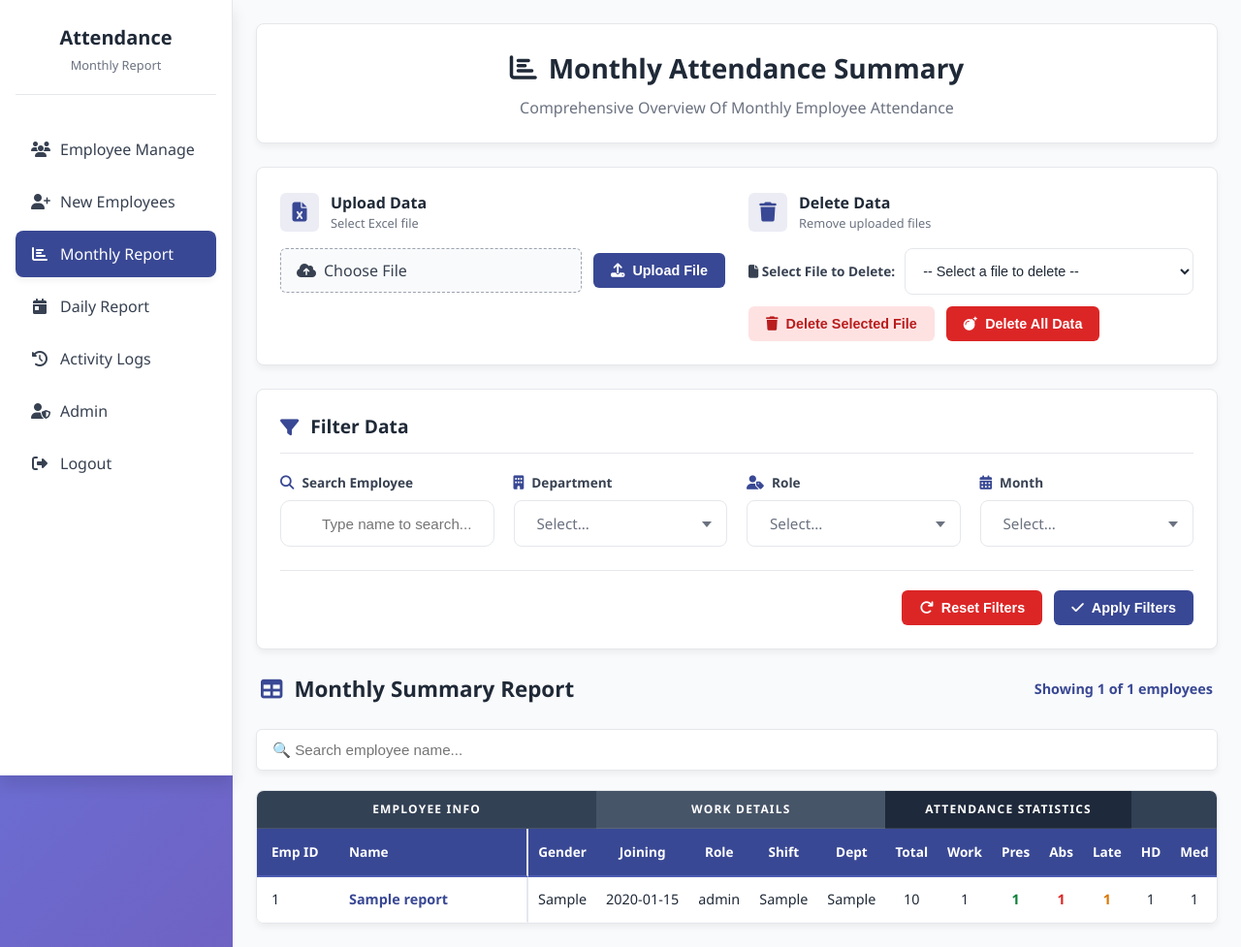
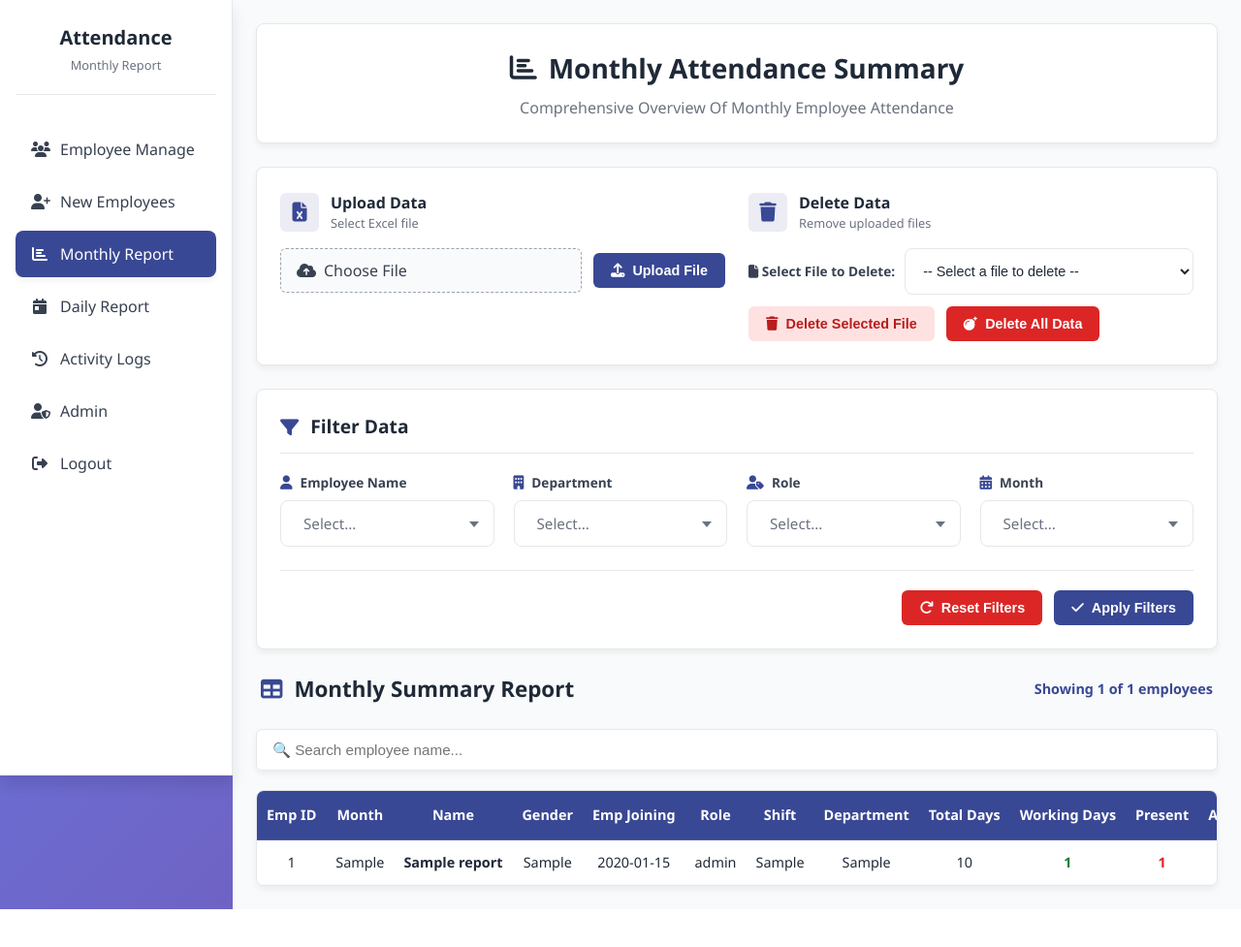
Before and after one commit to Abdul-Subhan-098/ATTENDANCE-MANAGEMENT-SYS, a Flask app: page / in a window 1280 px wide. Shown: the whole page at 97% size. After the commit the page ends 938 px from the top, so only its background shows below. Run offline with Flask 3, Linux system fonts and the light colour scheme; the visitor is signed in with stand-in values (Sample User, id 1); tables that the repository leaves empty hold one stand-in row (values such as "Sample post").

Commit message:
DATA DUPLICATION FIX

```diff
--- a/app/routes.py
+++ b/app/routes.py
@@ -140,7 +140,8 @@ def _format_monthly_record(record):
         "WorkingDays": getattr(record, "working_days", 0) or 0,
         "PunchMissed": getattr(record, "punch_missed", 0) or 0,
         "MedicalLeave": getattr(record, "medical_leave", 0) or 0,  # NEW
-        "CasualLeave": getattr(record, "casual_leave", 0) or 0     # NEW
+        "CasualLeave": getattr(record, "casual_leave", 0) or 0,     # NEW
+        "Month": record.report_month or ""  # NEW: Required for filtering
     }
 
 
@@ -387,9 +388,6 @@ def employees():
     daily_employee_names_query = db.session.query(DailyReport.employee_name).distinct().all()
     daily_employee_names = sorted([name[0] for name in daily_employee_names_query if name[0]])
 
-    # Fetch new employees (potential employees from attendance not yet confirmed)
-    new_employees_list = NewEmployee.query.order_by(NewEmployee.name).all()
-
     # Role options and gender options for the form
     roles = ["Full-Timer", "Part-Timer"]
     genders = ["Male", "Female"]
@@ -398,62 +396,10 @@ def employees():
         "employees.html",
         employees=employee_list,
         daily_names=daily_employee_names,
-        new_employees=new_employees_list,
         current_date=datetime.today().strftime("%Y-%m-%d"),
         roles=roles,
         genders=genders
     )
-
-
-@main.route("/api/potential_employee/details/<name>")
-@login_required
-def get_potential_employee_details(name):
-    """Fetch potential employee (NewEmployee) details by name for auto-filling."""
-    try:
-        new_emp = NewEmployee.query.filter_by(name=name).first()
-        if not new_emp:
-            return jsonify({"success": False, "message": "Potential employee not found"}), 404
-
-        return jsonify({
-            "success": True,
-            "employee": {
-                "emp_id": new_emp.emp_id,
-                "name": new_emp.name,
-                "joining_date": new_emp.created_at.strftime("%Y-%m-%d") if new_emp.created_at else ""
-            }
-        })
-    except Exception as e:
-        logger.error(f"Error fetching potential employee details: {e}")
-        return jsonify({"success": False, "message": str(e)}), 500
-
-
-
-
-@main.route("/api/employee/details/<name>")
-@login_required
-def get_employee_details(name):
-    """Fetch employee details by name for auto-filling the form."""
-    try:
-        employee = Employee.query.filter_by(name=name).first()
-        if not employee:
-            return jsonify({"success": False, "message": "Employee not found"}), 404
-
-        return jsonify({
-            "success": True,
-            "employee": {
-                "name": employee.name,
-                "emp_id": employee.emp_id,
-                "joining_date": employee.joining_date.strftime("%Y-%m-%d") if employee.joining_date else "",
-                "department": employee.department,
-                "shift": employee.shift,
-                "role": employee.role,
-                "gender": employee.gender,
-                "last_updated_date": employee.last_updated_date.strftime("%Y-%m-%d") if employee.last_updated_date else ""
-            }
-        })
-    except Exception as e:
-        logger.error(f"Error fetching employee details: {e}")
-        return jsonify({"success": False, "message": str(e)}), 500
 
 
 @main.route("/admin_panel", methods=["GET", "POST"])
@@ -589,12 +535,18 @@ def upload_file():
 
     employee_names = _get_unique_employee_names()
     _initialize_default_shifts(employee_names)
-    monthly_data = generate_monthly_report_from_daily()
+
+    # Generate report (updates DB)
+    generate_monthly_report_from_daily()
+
+    # Fetch ALL monthly data to ensure UI remains consistent with index route
+    all_monthly_data = MonthlyReport.query.order_by(MonthlyReport.name).all()
+    formatted_monthly_data = [_format_monthly_record(record) for record in all_monthly_data]
 
     return render_template(
         "index.html",
         message=status_message,
-        table=monthly_data,
+        table=formatted_monthly_data,
         employees=employee_names,
         employee_shifts=_employee_shifts
     )
@@ -1151,7 +1103,7 @@ def get_leave_history():
                 "total_days": total_days,
                 "reason": leave.reason or "",
                 "applied_date": leave.applied_date.strftime("%Y-%m-%d") if leave.applied_date else "",
-                "status": "Approved"
+                "status": "Approved"  # or get real status if you track it
             })
         return jsonify(data)
     except Exception as e:
--- a/app/service/monthly_service.py
+++ b/app/service/monthly_service.py
@@ -292,7 +292,8 @@ def generate_monthly_report_from_daily(month_str: Optional[str] = None) -> List[
             "WorkingDays": working_days,
             "PunchMissed": safe(data["PunchMissedCount"]),
             "MedicalLeave": safe(data["MedicalLeave"]),
-            "CasualLeave": safe(data["CasualLeave"])
+            "CasualLeave": safe(data["CasualLeave"]),
+            "Month": month_str
         })
 
     return results
--- a/app/static/js/monthly.js
+++ b/app/static/js/monthly.js
@@ -62,7 +62,7 @@ const createElement = (html) => {
 function cacheElements() {
     const elements = [
         'sidebar', 'mainContent', 'sidebarToggle',
-        'employeeSearch', 'departmentFilter', 'roleFilter', 'monthFilter',
+        'employeeFilter', 'departmentFilter', 'roleFilter', 'monthFilter',
         'filterTags', 'filterCount', 'applyFilters', 'resetFilters',
         'agentSearch', 'summaryTable', 'tableContainer', 'noResultsMessage',
         'fileDropdown', 'deleteFileBtn', 'batchIdInput', 'dropdownSpinner',
@@ -88,7 +88,7 @@ function cacheElements() {
 
 function initializeSelect2() {
     if (window.$ && $.fn.select2) {
-        $('#departmentFilter, #roleFilter, #monthFilter').select2({
+        $('#employeeFilter, #departmentFilter, #roleFilter, #monthFilter').select2({
             placeholder: "Select...",
             allowClear: true,
             width: '100%'
@@ -123,11 +123,11 @@ function initializeFilters() {
     DOM.applyFilters.addEventListener('click', applyTableFilters);
     DOM.resetFilters.addEventListener('click', resetAllFilters);
 
-    // Auto-apply filters when inputs change
-    $('#departmentFilter, #roleFilter, #monthFilter').on('change', applyTableFilters);
-    if (DOM.employeeSearch) {
-        DOM.employeeSearch.addEventListener('input', applyTableFilters);
-    }
+    // Auto-apply filters when Select2 changes (optional)
+    $('#employeeFilter, #departmentFilter, #roleFilter, #monthFilter').on('change', function () {
+        // Uncomment for auto-apply on change:
+        // applyTableFilters();
+    });
 
     // Initialize with no filters
     applyTableFilters();
@@ -136,7 +136,7 @@ function initializeFilters() {
 function applyTableFilters() {
     // Update active filters
     APP_STATE.activeFilters = {
-        employee: DOM.employeeSearch?.value.trim().toLowerCase() || '',
+        employee: DOM.employeeFilter?.value || '',
         department: DOM.departmentFilter?.value || '',
         role: DOM.roleFilter?.value || '',
         month: DOM.monthFilter?.value || ''
@@ -150,12 +150,9 @@ function applyTableFilters() {
     APP_STATE.tableRows.forEach(row => {
         let showRow = true;
 
-        // Apply employee search filter (partial match)
-        if (APP_STATE.activeFilters.employee) {
-            const employeeName = row.dataset.name?.toLowerCase() || '';
-            if (!employeeName.includes(APP_STATE.activeFilters.employee)) {
-                showRow = false;
-            }
+        // Apply dropdown filters
+        if (APP_STATE.activeFilters.employee && row.dataset.name !== APP_STATE.activeFilters.employee) {
+            showRow = false;
         }
 
         if (APP_STATE.activeFilters.department && row.dataset.department !== APP_STATE.activeFilters.department) {
@@ -169,10 +166,14 @@ function applyTableFilters() {
         if (APP_STATE.activeFilters.month) {
             const dateStr = row.dataset.month;
             if (dateStr) {
-                const date = new Date(dateStr);
-                const month = date.getMonth() + 1;
-                if (month.toString() !== APP_STATE.activeFilters.month) {
-                    showRow = false;
+                // Parse "YYYY-MM" or "YYYY-MM-DD"
+                // Split by '-' to get components safely
+                const parts = dateStr.split('-');
+                if (parts.length >= 2) {
+                    const month = parseInt(parts[1], 10); // "05" -> 5
+                    if (month.toString() !== APP_STATE.activeFilters.month) {
+                        showRow = false;
+                    }
                 }
             } else if (APP_STATE.activeFilters.month) {
                 showRow = false;
@@ -199,10 +200,9 @@ function applyTableFilters() {
 
 function resetAllFilters() {
     // Reset dropdowns
-    $('#departmentFilter, #roleFilter, #monthFilter').val('').trigger('change');
+    $('#employeeFilter, #departmentFilter, #roleFilter, #monthFilter').val('').trigger('change');
 
-    // Reset search inputs
-    if (DOM.employeeSearch) DOM.employeeSearch.value = '';
+    // Reset search
     if (DOM.agentSearch) DOM.agentSearch.value = '';
 
     // Reset active filters
@@ -262,11 +262,9 @@ function updateFilterTags() {
 function removeFilter(filterKey) {
     APP_STATE.activeFilters[filterKey] = '';
 
-    // Reset the corresponding dropdown or input
+    // Reset the corresponding dropdown
     if (filterKey === 'month') {
         $('#monthFilter').val('').trigger('change');
-    } else if (filterKey === 'employee') {
-        if (DOM.employeeSearch) DOM.employeeSearch.value = '';
     } else {
         $(`#${filterKey}Filter`).val('').trigger('change');
     }
--- a/app/templates/index.html
+++ b/app/templates/index.html
@@ -1,6 +1,5 @@
 <!DOCTYPE html>
 <html lang="en">
-
 <head>
     <meta charset="UTF-8">
     <meta name="viewport" content="width=device-width, initial-scale=1.0">
@@ -9,7 +8,6 @@
     <link rel="stylesheet" href="https://cdnjs.cloudflare.com/ajax/libs/font-awesome/6.4.0/css/all.min.css">
     <link rel="stylesheet" href="https://cdnjs.cloudflare.com/ajax/libs/select2/4.0.13/css/select2.min.css">
 </head>
-
 <body>
 
     <!-- Sidebar -->
@@ -76,8 +74,7 @@
                             <p>Select Excel file</p>
                         </div>
                     </div>
-                    <form method="POST" action="{{ url_for('main.upload_file') }}" enctype="multipart/form-data"
-                        class="upload-form-compact">
+                    <form method="POST" action="{{ url_for('main.upload_file') }}" enctype="multipart/form-data" class="upload-form-compact">
                         <div class="file-input-wrapper-compact">
                             <input type="file" name="file" required accept=".xlsx, .xls" id="excelFile">
                             <label for="excelFile" class="file-label-compact">
@@ -144,14 +141,21 @@
                 </div>
 
                 <div class="filter-grid">
-                    <!-- Employee Name Search Panel -->
+                    <!-- Employee Name Filter -->
                     <div class="filter-group">
-                        <label for="employeeSearch"><i class="fas fa-search"></i> Search Employee</label>
-                        <div class="search-input-wrapper">
-                            <input type="text" id="employeeSearch" class="filter-input"
-                                placeholder="Type name to search...">
-                            <i class="fas fa-user-search search-icon-inside"></i>
-                        </div>
+                        <label for="employeeFilter"><i class="fas fa-user"></i> Employee Name</label>
+                        <select id="employeeFilter" class="filter-dropdown">
+                            <option value="">All Employees</option>
+                            {% if table %}
+                                {% set unique_names = [] %}
+                                {% for row in table %}
+                                    {% if row.Name not in unique_names %}
+                                        {% set _ = unique_names.append(row.Name) %}
+                                        <option value="{{ row.Name }}">{{ row.Name }}</option>
+                                    {% endif %}
+                                {% endfor %}
+                            {% endif %}
+                        </select>
                     </div>
 
                     <!-- Department Filter -->
@@ -241,46 +245,42 @@
                     <div class="table-container" id="tableContainer">
                         <table id="summaryTable">
                             <thead>
-                            <tr class="group-header">
-                                <th colspan="3" class="group-employee">Employee Info</th>
-                                <th colspan="4" class="group-work">Work Details</th>
-                                <th colspan="5" class="group-stats">Attendance Statistics</th>
-                                <th colspan="7" class="group-leaves">Leaves & Saturdays</th>
-                                <th colspan="3" class="group-comp">Compensation</th>
-                            </tr>
-                            <tr class="sub-header">
-                                <th class="sticky-col sticky-col-1">Emp ID</th>
-                                <th class="sticky-col sticky-col-2">Name</th>
+                                <tr>
+                                    <th>Emp ID</th>
+                                    <th>Month</th>
+                                    <th>Name</th>
                                     <th>Gender</th>
-                                <th>Joining</th>
+                                    <th>Emp Joining</th>
                                     <th>Role</th>
                                     <th>Shift</th>
-                                <th>Dept</th>
-                                <th>Total</th>
-                                <th>Work</th>
-                                <th>Pres</th>
-                                <th>Abs</th>
+                                    <th>Department</th>
+                                    <th>Total Days</th>
+                                    <th>Working Days</th>
+                                    <th>Present</th>
+                                    <th>Absent</th>
                                     <th>Late</th>
-                                <th>HD</th>
-                                <th>Med</th>
-                                <th>Cas</th>
-                                <th>P.Miss</th>
-                                <th>H.Sat</th>
-                                <th>F.Sat</th>
-                                <th>OT</th>
-                                <th>C.Late</th>
-                                <th>C.HD</th>
-                                <th>C.Abs</th>
+                                    <th>Half Days</th>
+                                    <th>Medical</th>
+                                    <th>Casual</th>
+                                    <th>Punch Missed HD</th>
+                                    <th>Half Sat</th>
+                                    <th>Full Sat</th>
+                                    <th>OT Hours</th>
+                                    <th>Comp Late</th>
+                                    <th>Comp Half</th>
+                                    <th>Comp Absent</th>
                                 </tr>
                             </thead>
                             <tbody id="tableBody">
                                 {% for row in table %}
-                            <tr class="data-row" data-name="{{ row.Name }}"
+                                    <tr class="data-row"
+                                        data-name="{{ row.Name }}"
                                         data-department="{{ row.Department if row.Department is defined else '' }}"
                                         data-role="{{ row.Role if row.Role is defined else '' }}"
                                         data-month="{{ row.Month if row.Month is defined else '' }}">
-                                <td class="sticky-col sticky-col-1">{{ row.EmpID if row.EmpID is defined else '' }}</td>
-                                <td class="sticky-col sticky-col-2"><strong>{{ row.Name }}</strong></td>
+                                        <td>{{ row.EmpID if row.EmpID is defined else '' }}</td>
+                                        <td>{{ row.Month if row.Month is defined else '' }}</td>
+                                        <td><strong>{{ row.Name }}</strong></td>
                                         <td>{{ row.Gender if row.Gender is defined else 'N/A' }}</td>
                                         <td>{{ row.JoiningDate if row.JoiningDate is defined else '' }}</td>
                                         <td>{{ row.Role if row.Role is defined else 'Full-Timer' }}</td>
@@ -322,5 +322,4 @@
     <script src="https://cdnjs.cloudflare.com/ajax/libs/select2/4.0.13/js/select2.min.js"></script>
 
 </body>
-
 </html>
```
Lines whose indentation alone changed are shown as unchanged.
